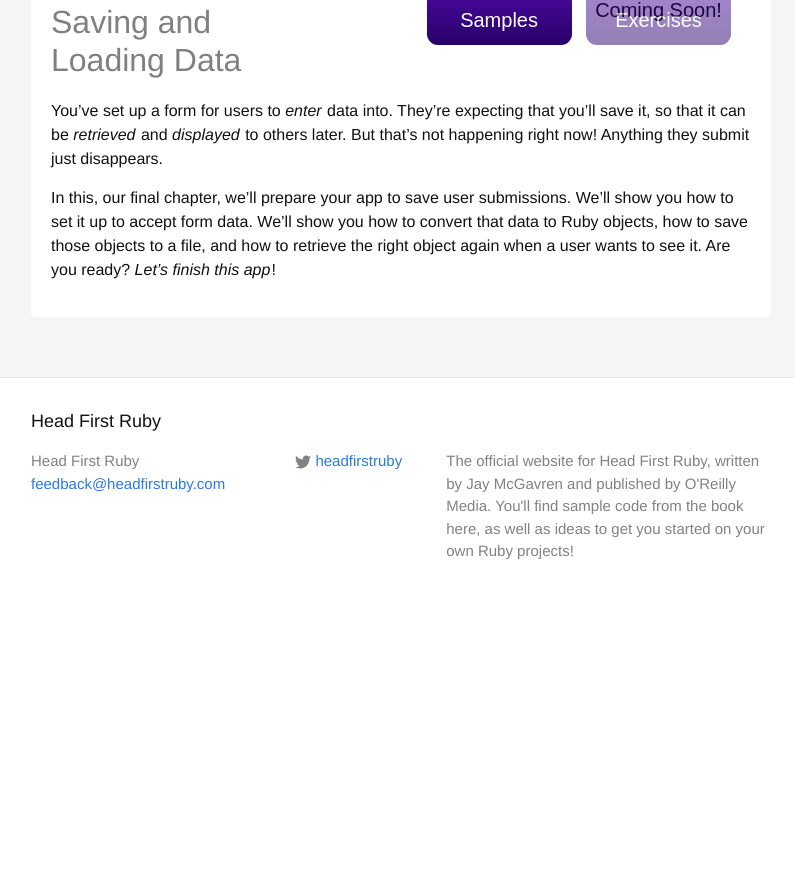
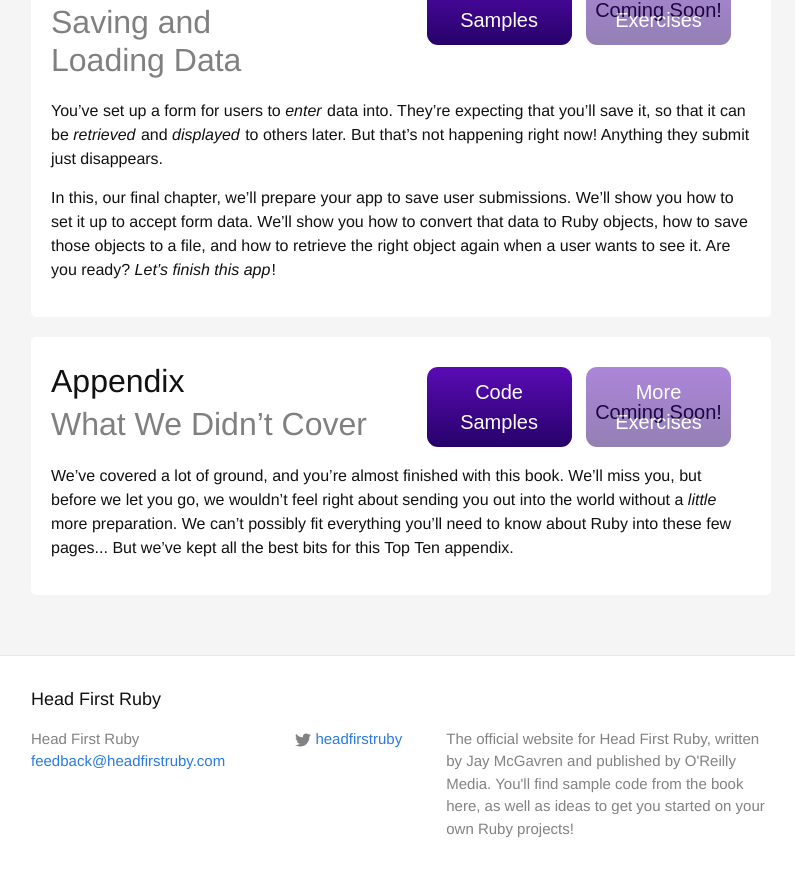
Before and after one commit to jaymcgavren/headfirstgo.com, a Jekyll site: the page built from index.html, in a window 1280 px wide and 900 px high, scrolled down 5217 px. Shown: the top 877 px of the window, without its empty margins (239-1034 px from the left). Built offline with Jekyll 4.4.1, drawn with Linux system fonts in a browser that asks for light colours; before the commit the page ends 5840 px from its top, so only the background shows below that.

Commit message:
Add appendix.

```diff
--- a/index.html
+++ b/index.html
@@ -319,3 +319,22 @@ layout: page
     In this, our final chapter, we’ll prepare your app to save user submissions. We’ll show you how to set it up to accept form data. We’ll show you how to convert that data to Ruby objects, how to save those objects to a file, and how to retrieve the right object again when a user wants to see it. Are you ready? <em>Let’s finish this app</em>!
   </p>
 </div>
+
+<div class="chapter">
+  <div class="heading">
+    <div class="chapter-number">Appendix</div>
+    <div class="title">What We Didn’t Cover</div>
+  </div>
+  <div class="buttons">
+    <div class="button">
+      <span>Code Samples</span>
+    </div>
+    <div class="button more-exercises">
+      <span>More Exercises</span>
+      <div class="comingsoon"><br/>Coming Soon!</div>
+    </div>
+  </div>
+  <p>
+    We’ve covered a lot of ground, and you’re almost finished with this book. We’ll miss you, but before we let you go, we wouldn’t feel right about sending you out into the world without a <em>little</em> more preparation. We can’t possibly fit everything you’ll need to know about Ruby into these few pages... But we’ve kept all the best bits for this Top Ten appendix.
+  </p>
+</div>
```
